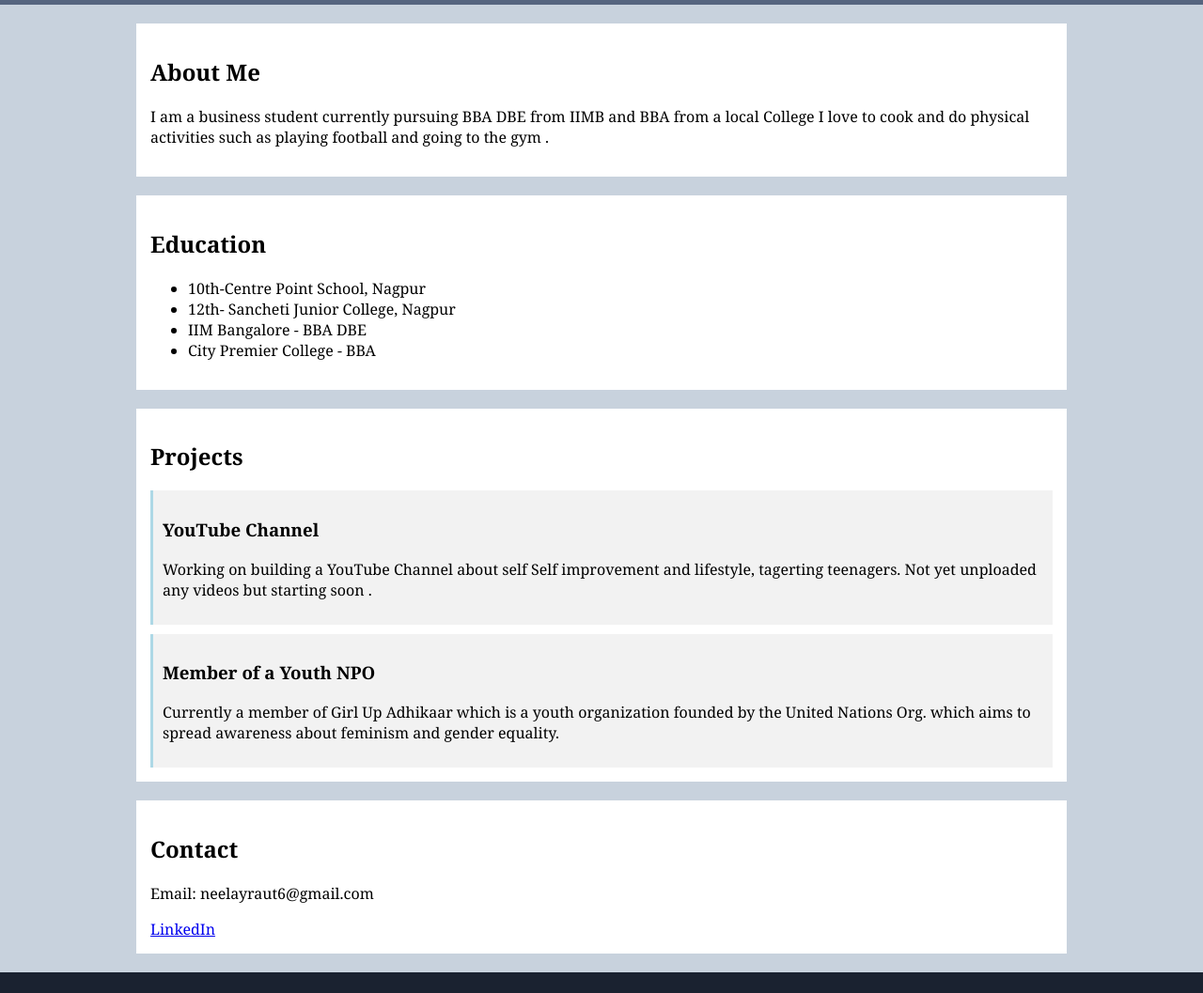
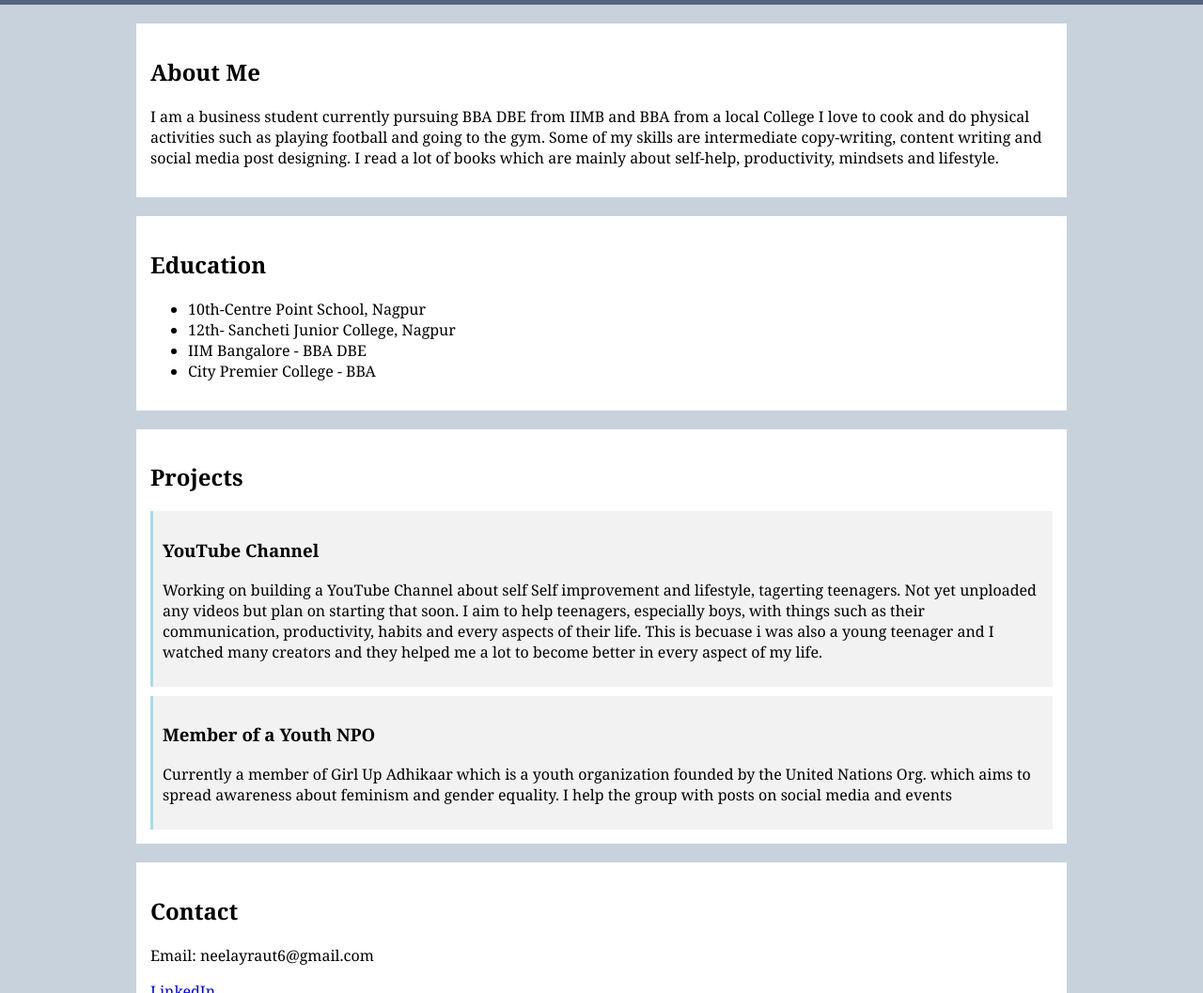
Before and after one commit to neelayraut6/Neelay-Raut-Web-development-IIMB-Resume-, a plain HTML site: page index.html in a window 1280 px wide. Shown: the part 272-1329 px from the top of the page at 94% size. Drawn offline with Linux system fonts and the light colour scheme.

Commit message:
Update index.html

```diff
--- a/index.html
+++ b/index.html
@@ -37,7 +37,10 @@
 <section id="about">
     <h2>About Me</h2>
     <p>I am a business student currently pursuing BBA DBE from IIMB and BBA from a local College
-        I love to cook and do physical activities such as playing football and going to the gym .</p>
+        I love to cook and do physical activities such as playing football and going to the gym.
+        Some of my skills are intermediate copy-writing, content writing and social media post designing.
+        I read a lot of books which are mainly about self-help, productivity, mindsets and lifestyle.
+    </p>
 </section>
 
 <section id="education">
@@ -55,12 +58,16 @@
 
     <div class="card">
         <h3>YouTube Channel</h3>
-        <p>Working on building a YouTube Channel about self Self improvement and lifestyle, tagerting teenagers. Not yet unploaded any videos but starting soon .</p>
+        <p>Working on building a YouTube Channel about self Self improvement and lifestyle, tagerting teenagers. Not yet unploaded
+            any videos but plan on starting that soon. I aim to help teenagers, especially boys, with things such as their communication, productivity, habits and
+             every aspects of their life. This is becuase i was also a young teenager and I watched many creators and they helped
+              me a lot to become better in every aspect of my life.</p>
     </div>
 
     <div class="card">
         <h3>Member of a Youth NPO</h3>
-        <p>Currently a member of Girl Up Adhikaar which is a youth organization founded by the United Nations Org. which aims to spread awareness about feminism and gender equality.</p>
+        <p>Currently a member of Girl Up Adhikaar which is a youth organization founded by the United Nations Org. which aims to spread awareness about feminism and gender equality.
+            I help the group with posts on social media and events</p>
     </div>
 
 </section>
```
